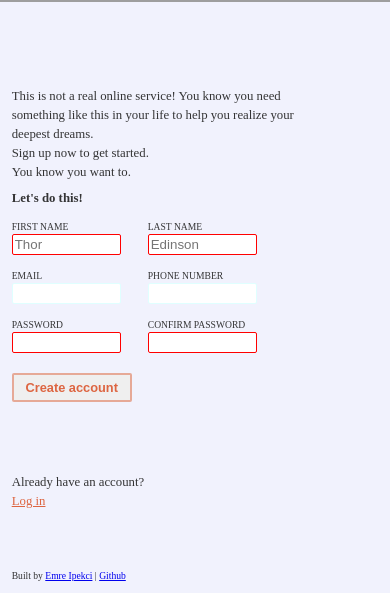
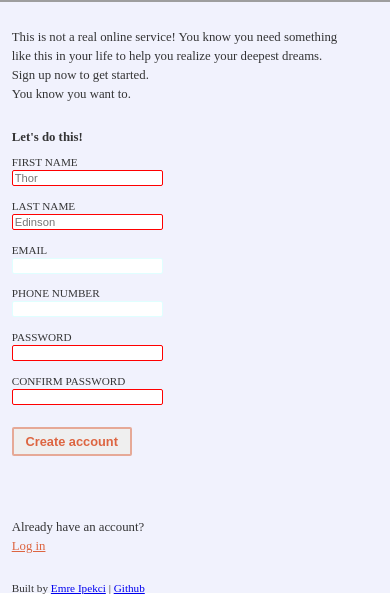
Before and after one commit to emreipekci/sign-up-form, a plain HTML site: page index.html in a window 390 px wide. Shown: the part 251-852 px from the top of the page. Drawn offline with Linux system fonts and the light colour scheme; grey boxes are pictures that could not be loaded.

Commit message:
edit media querries

```diff
--- a/styles.css
+++ b/styles.css
@@ -70,22 +70,24 @@
 }
 
 .main {
+    display: flex;
+    flex-direction: column;
+    justify-content: space-between;
     padding-top: 10vh;
     background-color: var(--background-color);
     width: 60vw;
     color: var(--text-color);
     padding-left: 3vw;
     font-size: 1.2rem;
-    display: flex;
-    flex-direction: column;
     gap: 5vh;
-    position: relative;
+    height: 100%;
+    box-sizing: border-box;
 }
 
 .text {
-    margin-top: 5vh;
+    margin-top: 2vh;
     line-height: 1.5;
-    width: 80%;
+    width: 90%;
 }
 
 .form-first div {
@@ -93,7 +95,7 @@
     flex-flow: column wrap;
     font-size: 0.7rem;
     text-transform: uppercase;
-    width: 40%;
+    width: 100%;
 }
 
 input {
@@ -101,6 +103,7 @@ input {
     border-radius: 2px;
     margin-top: 2px;
     padding: 2px;
+    max-width: 50%;
 }
 
 input:invalid {
@@ -144,8 +147,8 @@ button {
 }
 
 .footer {
-    position: absolute;
-    bottom: 2%;
+    padding-bottom: 2%;
+    width: 100%;
     color: var(--font);
 }
 
@@ -162,56 +165,96 @@ button {
         font-weight: 600;
     }
 
-    input {
-        width: 90%;
-    }
-
     .form-first div {
-        font-size: 0.6rem;
+        font-size: 0.7rem;
     }
 
     .source {
-        font-size: 0.8rem;
+        font-size: 0.7rem;
+    }
+
+    .logo-image {
+        height: 5vh;
     }
 }
 
 @media (max-width: 425px) {
 
     .main {
-        padding-top: 5vh;
+        padding-top: 1vh;
         font-size: 0.8rem;
-        gap: 1vh;
+        height: 70vh;
+        width: 100%;
+        display: flex;
+        flex-direction: column;
+        justify-content: space-between;
+        box-sizing: border-box;
     }
 
     #container {
-        flex-flow: column wrap;
+        display: flex;
+        flex-direction: column;
+        width: 100%;
+        height: 100%;
+
     }
 
     .sidebar {
-        width: 100vw;
-        height: 30%;
+        width: 100%;
+        height: 30vh;
     }
 
-    .main {
-        width: 100vw;
-        height: 70%;
+    .logo {
+        height: 4vh;
     }
 
-    .form-first {
-        gap: 15px;
+    .logo-image {
+        height: 3vh;
     }
-
-    .text-first {
-        margin-top: 5vh;
-    }
-
-
 
     .logo h1 {
         font-size: 20px;
     }
 
-    .source {
-        font-size: 0.6rem;
+    input {
+        max-height: 50%;
+        font-size: 0.7rem;
     }
 }
+
+@media (min-width: 1024px) {
+
+    .main {
+        font-size: 1.4rem;
+    }
+
+    .form-first div {
+        width: 40%;
+    }
+
+    input {
+        max-width: 80%;
+    }
+
+    .form-first div {
+        font-size: 0.8rem;
+    }
+}
+
+@media (min-width: 2000px) {
+    .main {
+        font-size: 1.6rem;
+    }
+
+    .form-first div {
+        font-size: 1rem;
+    }
+
+    input {
+        font-size: 1rem;
+    }
+
+    .source {
+        font-size: 1.2rem;
+    }
+}
```
